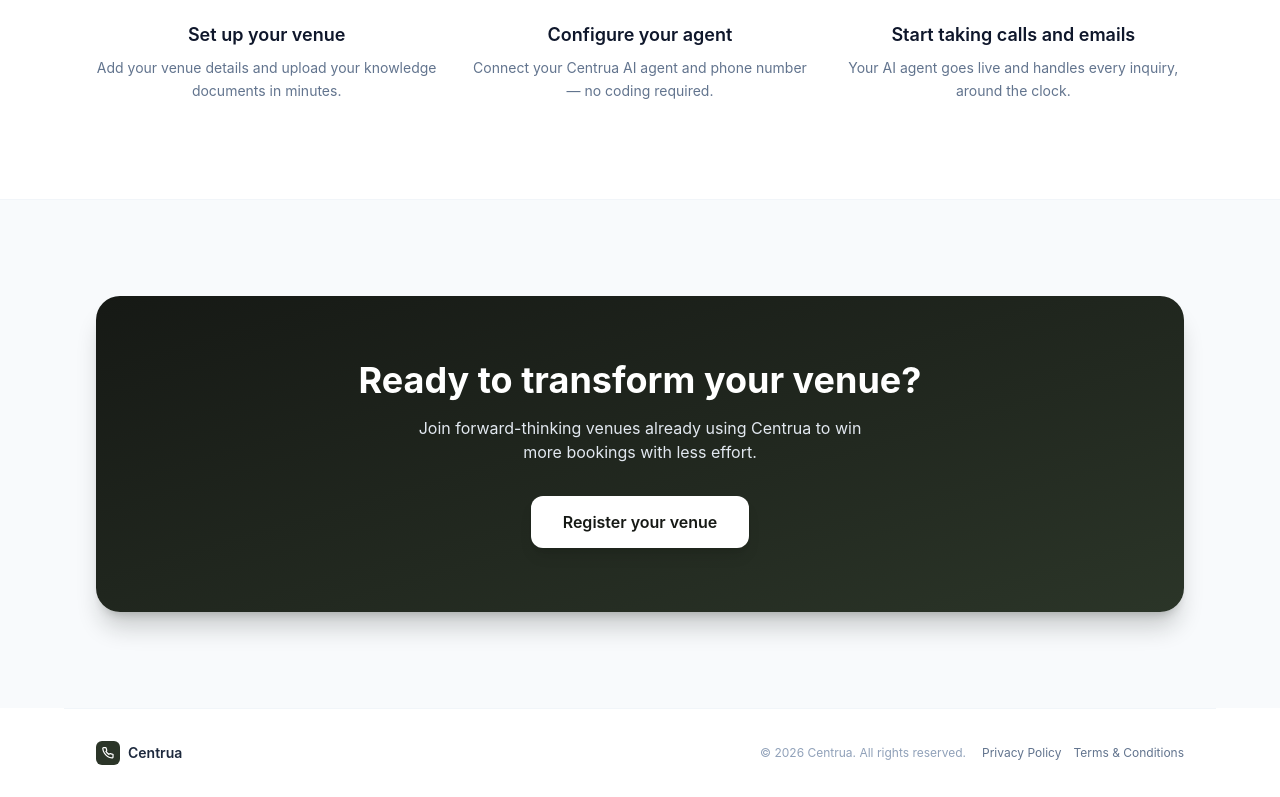
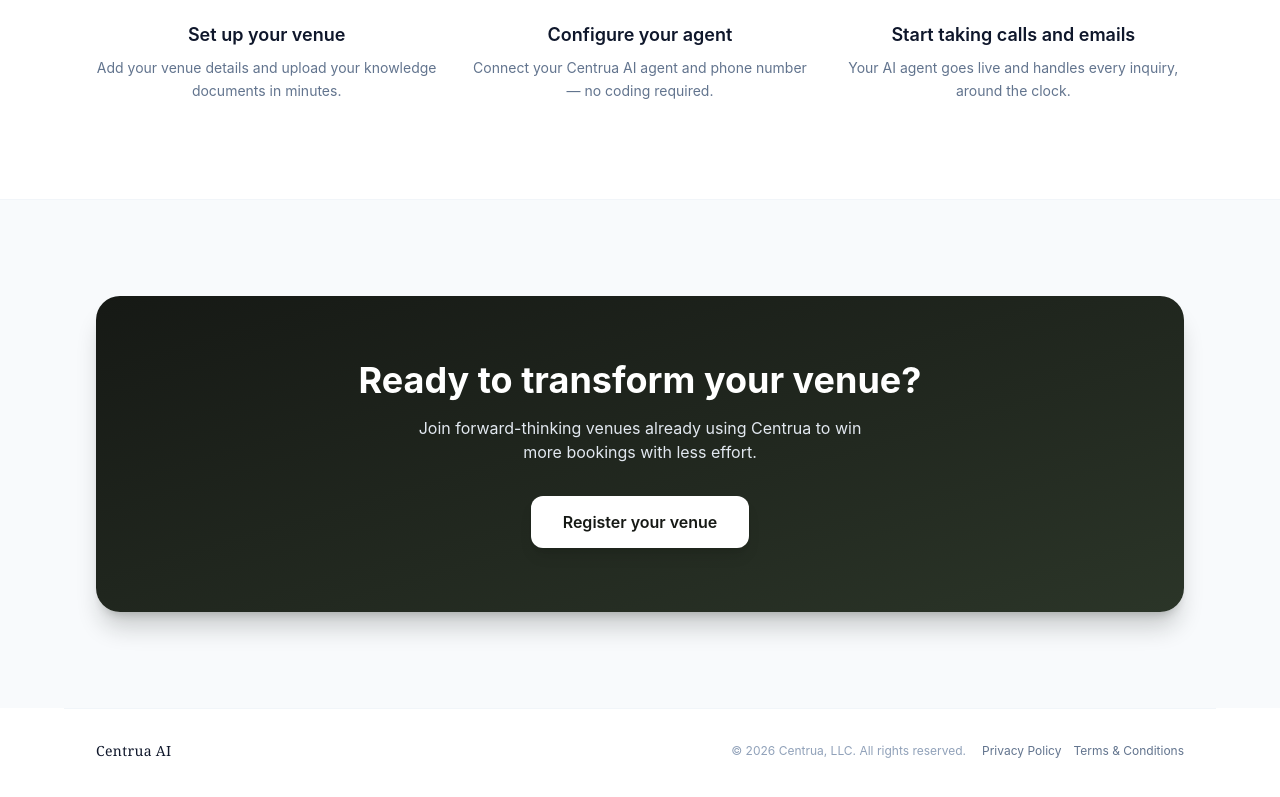
Before and after one commit to Centrua/ai-caller-web-app-portal, a React (Vite) app in the folder frontend/: page / in a window 1280 px wide. Shown: the part 1753-2550 px from the top of the page. Built offline with nearby package versions, Linux system fonts and the light colour scheme; no server answers.

Commit message:
refactor: footer edits for consistent branding

```diff
--- a/frontend/src/pages/landing/components/Footer.tsx
+++ b/frontend/src/pages/landing/components/Footer.tsx
@@ -4,15 +4,10 @@ export default function Footer() {
     return (
         <footer className="border-t border-slate-100 py-8 px-8 max-w-6xl mx-auto flex items-center justify-between">
             <div className="flex items-center gap-2">
-                <div className="w-6 h-6 rounded-md bg-[#2B3528] flex items-center justify-center">
-                    <svg xmlns="http://www.w3.org/2000/svg" width="12" height="12" viewBox="0 0 24 24" fill="none" stroke="white" strokeWidth="2.5" strokeLinecap="round" strokeLinejoin="round">
-                        <path d="M22 16.92v3a2 2 0 0 1-2.18 2 19.79 19.79 0 0 1-8.63-3.07A19.5 19.5 0 0 1 4.69 12 19.79 19.79 0 0 1 1.61 3.4 2 2 0 0 1 3.6 1.22h3a2 2 0 0 1 2 1.72c.127.96.361 1.903.7 2.81a2 2 0 0 1-.45 2.11L7.91 8.78a16 16 0 0 0 6 6l.96-.96a2 2 0 0 1 2.11-.45c.907.339 1.85.573 2.81.7A2 2 0 0 1 22 16.92z" />
-                    </svg>
-                </div>
-                <span className="font-semibold text-sm text-slate-800">Centrua</span>
+                <span className="font-serif text-sm tracking-wide text-slate-900 select-none">Centrua AI</span>
             </div>
             <div className="flex items-center gap-4">
-                <div className="text-slate-400 text-xs">© 2026 Centrua. All rights reserved.</div>
+                <div className="text-slate-400 text-xs">© 2026 Centrua, LLC. All rights reserved.</div>
                 <div className="flex items-center gap-3">
                     <Link to="/privacy" className="text-slate-500 text-xs hover:underline">Privacy Policy</Link>
                     <Link to="/terms" className="text-slate-500 text-xs hover:underline">Terms &amp; Conditions</Link>
```
